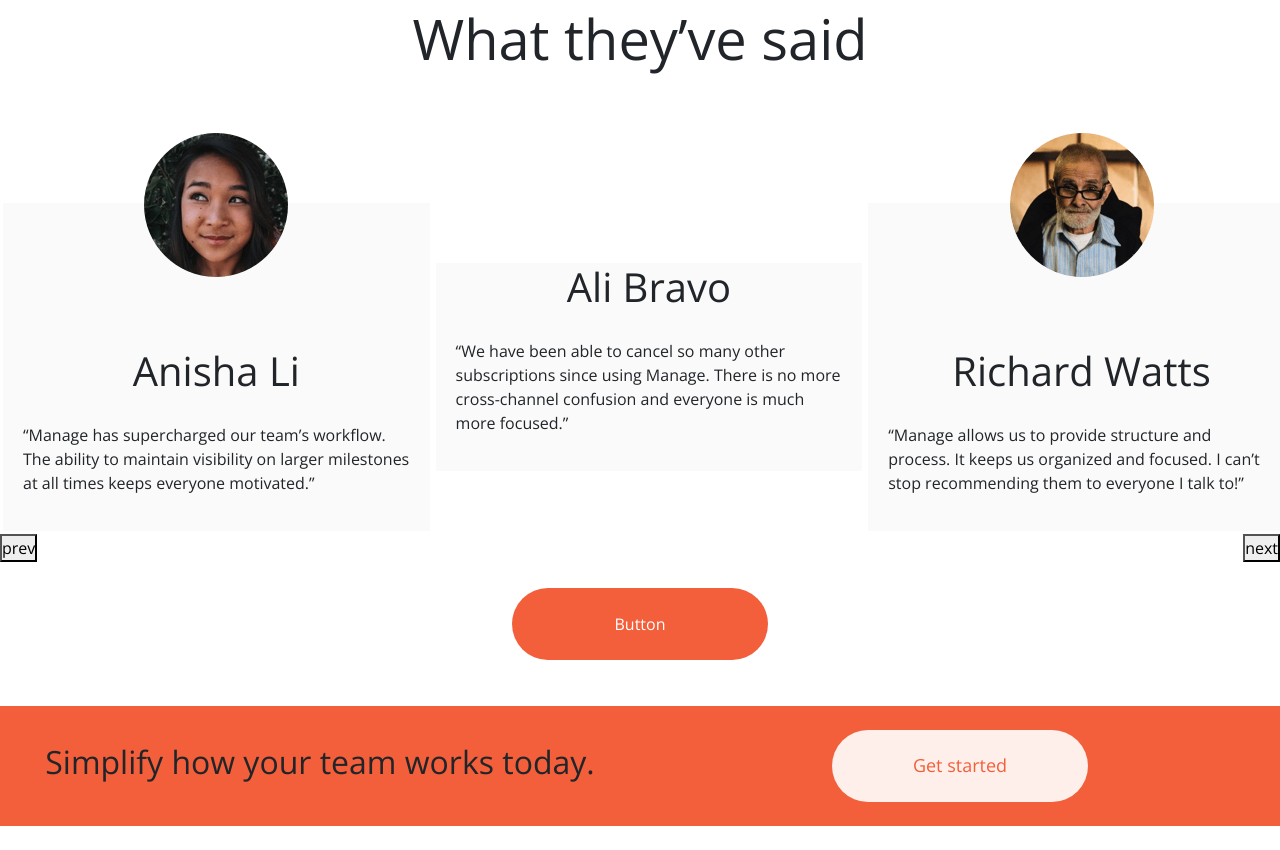
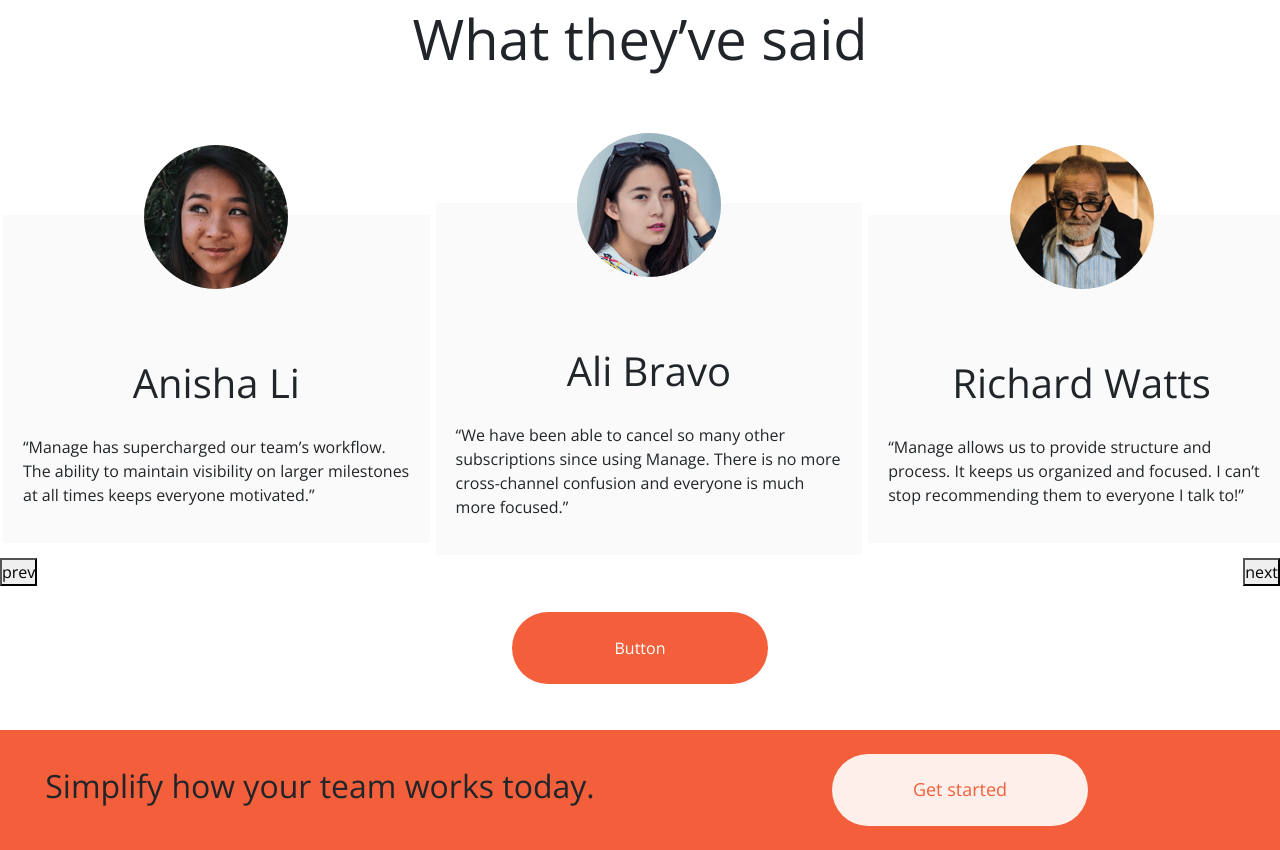
Before and after one commit to raahim21/Landing-Page, a plain HTML site: page index.html in a window 1280 px wide. Shown: the part 1420-2270 px from the top of the page. Before the commit the page ends 2246 px from the top, so only its background shows below. Drawn offline with nearby package versions, Linux system fonts and the light colour scheme; files whose address does not match are found by name.

Commit message:
Update index.html

```diff
--- a/index.html
+++ b/index.html
@@ -455,7 +455,7 @@ flex-direction: column;
           </p>
         </div>
         <div class="carousel-item">
-          <img class="car-logo" src="images/avatar-anisha.png" alt="">
+          <img class="car-logo" src="avatar-anisha.png" alt="">
           <h1 class="car-heading">
             Ali Bravo
           </h1>
```
